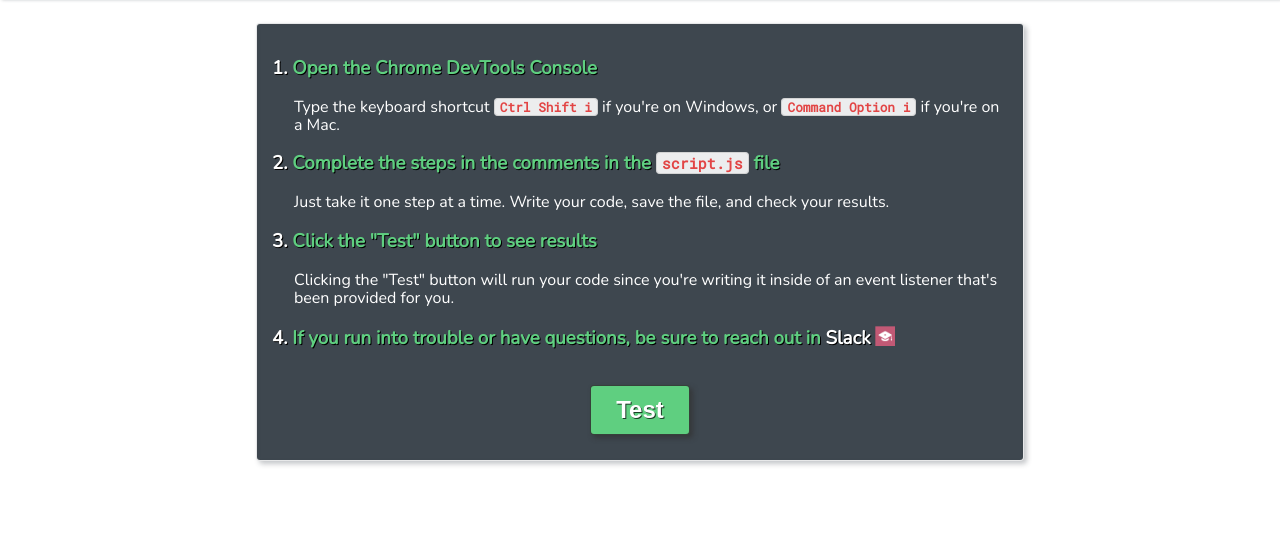
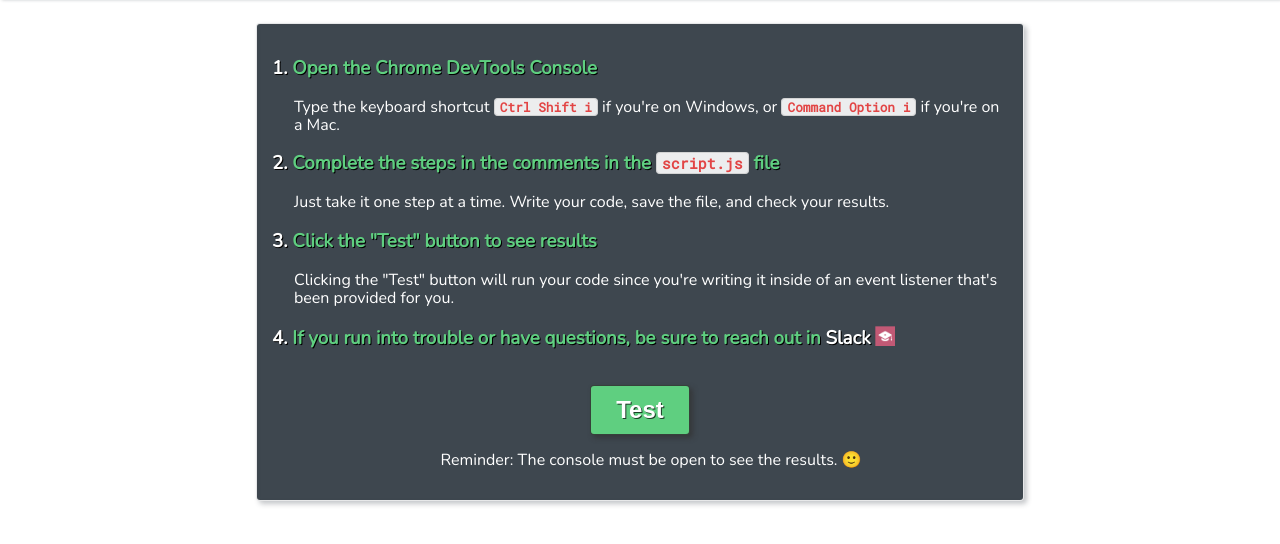
Before and after one commit to gitrobertpm/td-warm-ups, a plain HTML site: page td-wus/unit-1/logging-values-and-types/index.html in a window 1280 px wide. Shown: the part 80-624 px from the top of the page. Drawn offline with nearby package versions, Linux system fonts and the light colour scheme.

Commit message:
Update modals and logging values warm ups

```diff
--- a/td-wus/unit-1/logging-values-and-types/index.html
+++ b/td-wus/unit-1/logging-values-and-types/index.html
@@ -34,6 +34,7 @@
 
       <form action="#" method="get" id="form" class="list list-3">
         <input type="button" id="btn" class="btn control-btn" value="Test">
+        <p>Reminder: The console must be open to see the results. 🙂</p>
       </form>
     </div>
 
```
Also changed, not shown: td-wus/unit-5/modals/index.html (+0 -1 lines).
